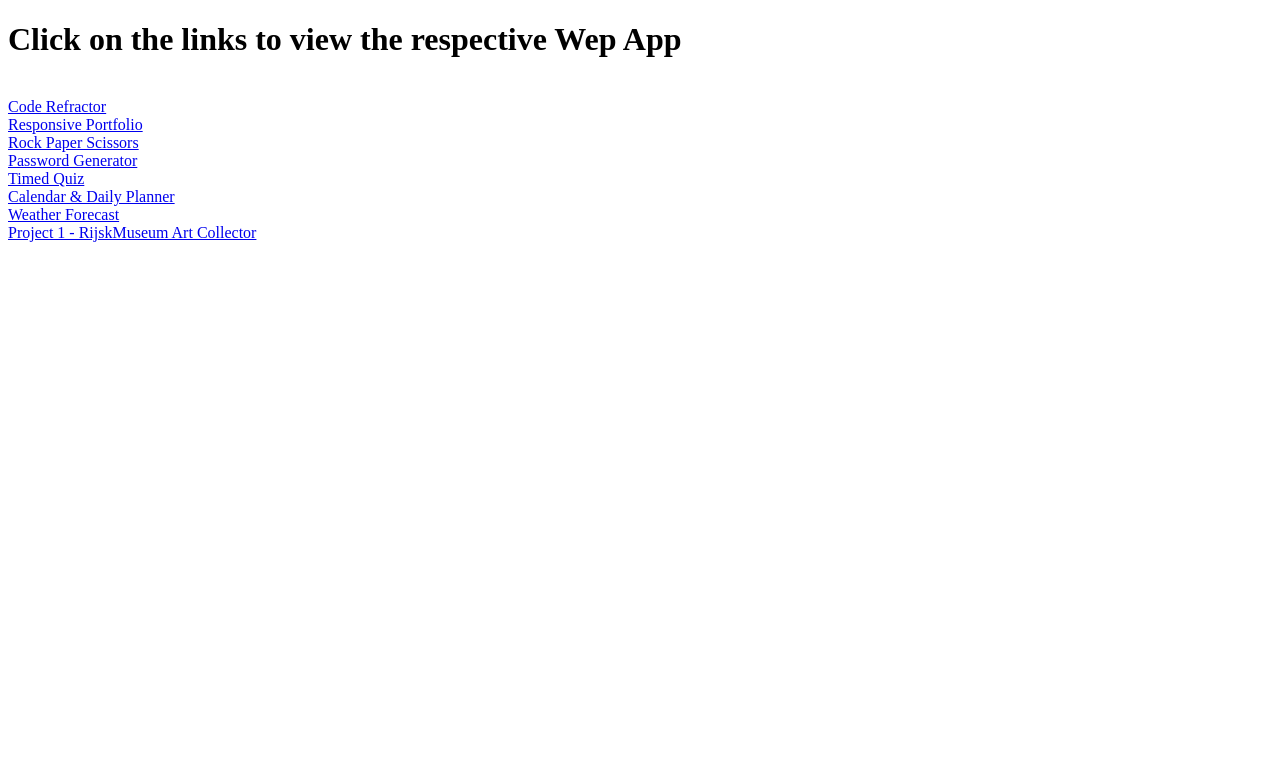
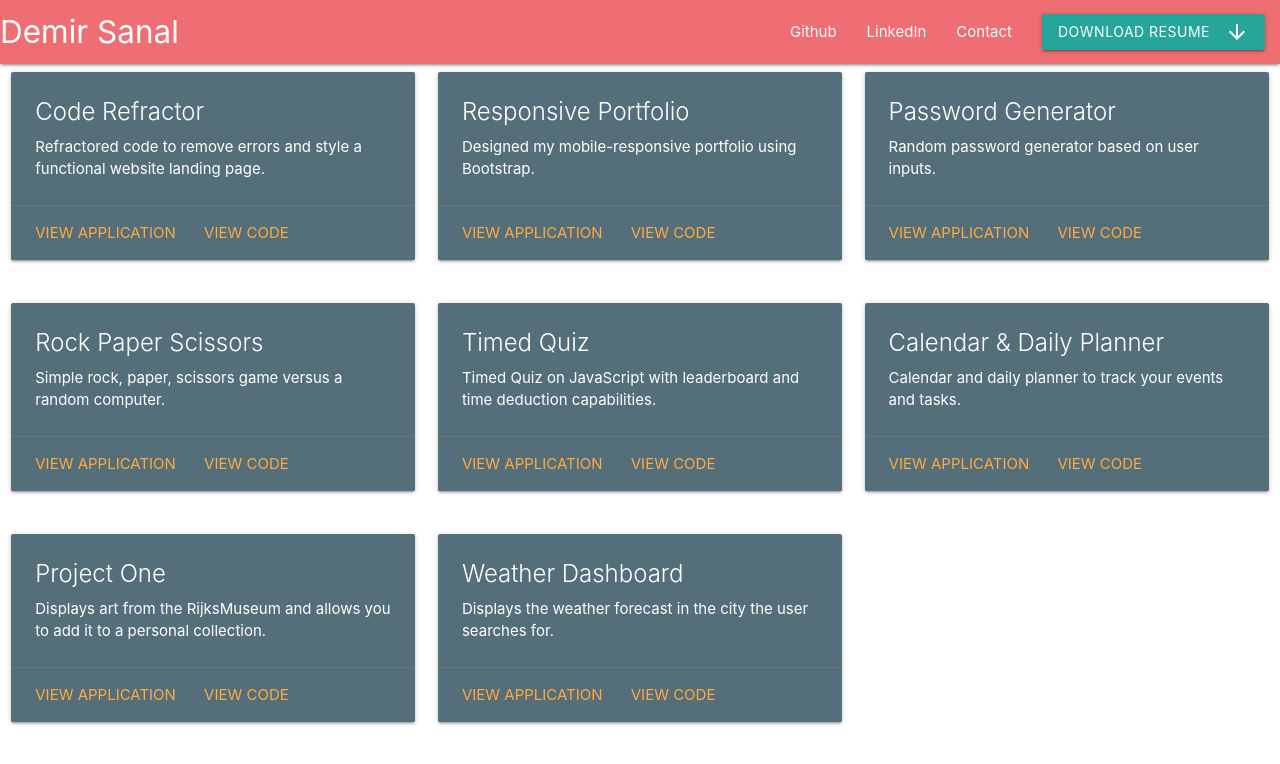
Before and after one commit to demir20/Coding-Bootcamp, a plain HTML site: page index.html in a window 1280 px wide. Drawn offline with nearby package versions, Linux system fonts and the light colour scheme.

Commit message:
updating

```diff
--- a/index.html
+++ b/index.html
@@ -2,25 +2,155 @@
 <html lang="en">
   <head>
     <meta charset="UTF-8" />
-    <title>Demir's Web Apps</title>
+        <!--Css external file link-->
+        <link rel="stylesheet" type="text/css" href="style.css">
+
+        <!-- Compiled and minified CSS -->
+        <link rel="stylesheet" href="https://cdnjs.cloudflare.com/ajax/libs/materialize/1.0.0/css/materialize.min.css">
+
+        <link href="https://fonts.googleapis.com/icon?family=Material+Icons" rel="stylesheet">
+
+        <!--Jquery Link-->
+        <script
+        src="https://code.jquery.com/jquery-3.5.1.min.js"
+        integrity="sha256-9/aliU8dGd2tb6OSsuzixeV4y/faTqgFtohetphbbj0="
+        crossorigin="anonymous">
+        </script>
+
+        <!-- Compiled and minified JavaScript -->
+        <script src="https://cdnjs.cloudflare.com/ajax/libs/materialize/1.0.0/js/materialize.min.js"></script>
+
+        <!--Javascript external file link-->
+        <script src="script.js"></script>
+    <title>Demir Sanal Portfolio</title>
   </head>
   <body>
-      <h1>Click on the links to view the respective Wep App</h1>
-      <br>
-      <a href="CodeRefractor/Homework 1.html">Code Refractor</a>
-      <br>
-      <a href="ResponsivePortfolio/index.html">Responsive Portfolio</a>
-      <br>
-      <a href="RockPaperScissors/RockPaperScissor.html">Rock Paper Scissors</a>
-      <br>
-      <a href="PasswordGenerator/03-Javascript_02-Homework_Develop_index.html">Password Generator</a>
-      <br>
-      <a href="TimedQuiz/index.html">Timed Quiz</a>
-      <br>
-      <a href="Calendar-Planner/MonthView.html">Calendar & Daily Planner</a>
-      <br>
-      <a href="Weather-Forecast/Weather-Forecast.html">Weather Forecast</a>
-      <br>
-      <a href="Project1/index.html">Project 1 - RijskMuseum Art Collector</a>
+    <nav>
+      <div class="nav-wrapper">
+        <a class="brand-logo">Demir Sanal</a>
+        <ul class="right hide-on-med-and-down">
+          <li><a href="https://github.com/demir20" target="_blank">Github</a></li>
+          <li><a href="https://www.linkedin.com/in/demir-sanal/">LinkedIn</a></li>
+          <li><a id="contact" data-target="modal1" class="modal-trigger">Contact</a></li>
+          <li><a href="Resume.pdf" download="Resume" class="waves-effect waves-light btn"><i class="material-icons right">arrow_downward</i>Download Resume</a></li>
+        </ul>
+      </div>
+    </nav>
+
+  <!-- Modal Structure -->
+  <div id="modal1" class="modal">
+    <div class="modal-content">
+      <h4>Contact Information</h4>
+      <p>Email: <a href="demir.sanal@hotmail.com">demir.sanal@hotmail.com</a></p>
+      <p>Phone: <a href="tel:305-542-8895">(305)-542-8895</a></p>
+      <p>Current Location: Miami, FL</p>
+      <p><a href="https://www.instagram.com/demir_sanal/?hl=en">Instagram</a></p>
+      <p><a href="https://twitter.com/DemirSanal1">Twitter</a></p>
+    </div>
+  </div>
+
+  <div class="row">
+    <div class="col s6 m4">
+      <div class="card blue-grey darken-1">
+        <div class="card-content white-text">
+          <span class="card-title">Code Refractor</span>
+          <p>Refractored code to remove errors and style a functional website landing page.</p>
+        </div>
+        <div class="card-action">
+          <a href="CodeRefractor/Homework 1.html">View Application</a>
+          <a href="https://github.com/demir20/Coding-Bootcamp/tree/CodeRefractor">View Code</a>
+        </div>
+      </div>
+    </div>
+    <div class="col s6 m4">
+      <div class="card blue-grey darken-1">
+        <div class="card-content white-text">
+          <span class="card-title">Responsive Portfolio</span>
+          <p>Designed my mobile-responsive portfolio using Bootstrap.</p>
+        </div>
+        <div class="card-action">
+          <a href="ResponsivePortfolio/index.html">View Application</a>
+          <a href="https://github.com/demir20/Coding-Bootcamp/tree/ResponsivePortfolio">View Code</a>
+        </div>
+      </div>
+    </div>
+    <div class="col s6 m4">
+      <div class="card blue-grey darken-1">
+        <div class="card-content white-text">
+          <span class="card-title">Password Generator</span>
+          <p>Random password generator based on user inputs.</p>
+        </div>
+        <div class="card-action">
+          <a href="PasswordGenerator/03-Javascript_02-Homework_Develop_index.html">View Application</a>
+          <a href="https://github.com/demir20/Coding-Bootcamp/tree/PasswordGenerator">View Code</a>
+        </div>
+      </div>
+    </div>
+  </div>
+  <div class="row">
+    <div class="col s6 m4">
+      <div class="card blue-grey darken-1">
+        <div class="card-content white-text">
+          <span class="card-title">Rock Paper Scissors</span>
+          <p>Simple rock, paper, scissors game versus a random computer.</p>
+        </div>
+        <div class="card-action">
+          <a href="RockPaperScissors/RockPaperScissor.html">View Application</a>
+          <a href="https://github.com/demir20/Coding-Bootcamp/tree/Games">View Code</a>
+        </div>
+      </div>
+    </div>
+    <div class="col s6 m4">
+      <div class="card blue-grey darken-1">
+        <div class="card-content white-text">
+          <span class="card-title">Timed Quiz</span>
+          <p>Timed Quiz on JavaScript with leaderboard and time deduction capabilities.</p>
+        </div>
+        <div class="card-action">
+          <a href="TimedQuiz/index.html">View Application</a>
+          <a href="https://github.com/demir20/Coding-Bootcamp/tree/TimedQuiz">View Code</a>
+        </div>
+      </div>
+    </div>
+    <div class="col s6 m4">
+      <div class="card blue-grey darken-1">
+        <div class="card-content white-text">
+          <span class="card-title">Calendar & Daily Planner</span>
+          <p>Calendar and daily planner to track your events and tasks.</p>
+        </div>
+        <div class="card-action">
+          <a href="Calendar-Planner/MonthView.html">View Application</a>
+          <a href="https://github.com/demir20/Coding-Bootcamp/tree/Calendar/Planner">View Code</a>
+        </div>
+      </div>
+    </div>
+  </div>
+  <div class="row">
+    <div class="col s6 m4">
+      <div class="card blue-grey darken-1">
+        <div class="card-content white-text">
+          <span class="card-title">Project One</span>
+          <p>Displays art from the RijksMuseum and allows you to add it to a personal collection.</p>
+        </div>
+        <div class="card-action">
+          <a href="Project1/index.html">View Application</a>
+          <a href="https://github.com/demir20/Coding-Bootcamp/tree/Project1">View Code</a>
+        </div>
+      </div>
+    </div>
+    <div class="col s6 m4">
+      <div class="card blue-grey darken-1">
+        <div class="card-content white-text">
+          <span class="card-title">Weather Dashboard</span>
+          <p>Displays the weather forecast in the city the user searches for.</p>
+        </div>
+        <div class="card-action">
+          <a href="Weather-Forecast/Weather-Forecast.html">View Application</a>
+          <a href="https://github.com/demir20/Coding-Bootcamp/tree/WeatherDashboard">View Code</a>
+        </div>
+      </div>
+    </div>
+  </div>
+
   </body>
 </html>
--- /dev/null
+++ b/script.js
@@ -0,0 +1,3 @@
+$(document).ready(function(){
+    $('.modal').modal();
+  });
```
Also changed, not shown: style.css (added), 2 other files.
